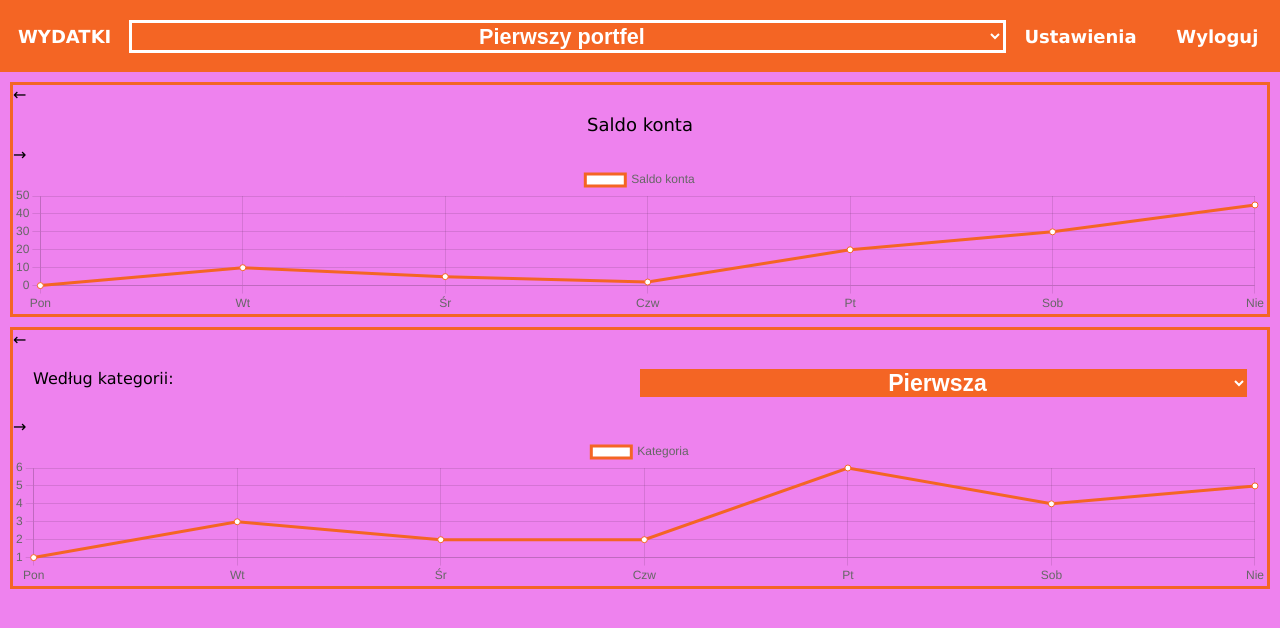
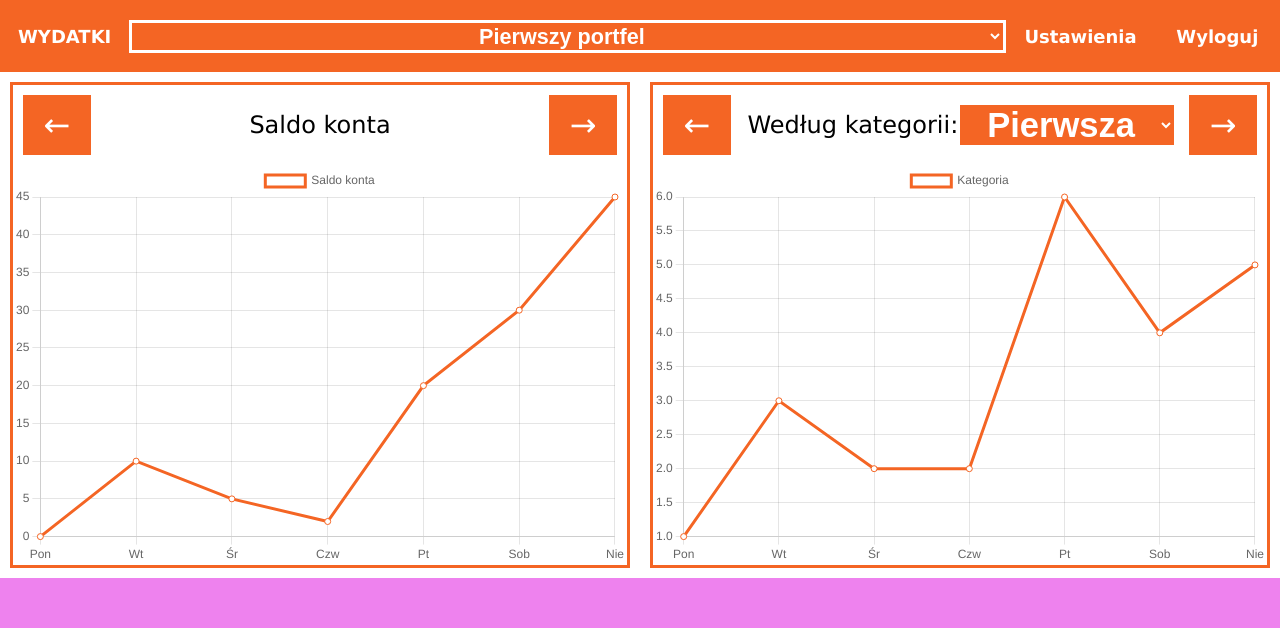
Before and after one commit to Sirmarianus/Analizator_wydatkow, a Flask app: template website/templates/charts.html in a window 1280 px wide. Shown: the top 628 px of the page. Run offline with Flask 2, Linux system fonts and the light colour scheme; the template is opened without the code that fills it, so the values that code supplies are empty.

Commit message:
CSS commit fix

```diff
--- a/website/static/style.css
+++ b/website/static/style.css
@@ -164,6 +164,11 @@ input {
     grid-template-areas: "header-left header-center-left header-center-right header-right";
 }
 
+.header-settings-container {
+    grid-template-columns: 1fr 7fr 1fr;
+    grid-template-areas: "header-left header-center-left header-right";
+}
+
 .header-logo {
     height: 100%;
     padding: 1em;
@@ -193,10 +198,12 @@ input {
     border-color: #ffffff;
     accent-color: #f46524;
     width: 100%;
+    height: 100%;
 }
 
 .header-wallet:hover {
     color: black;
+    cursor: pointer;
 }
 
 .header-settings {
@@ -270,6 +277,8 @@ input {
 }
 
 .nav-key {
+    display: grid;
+    place-content: center;
     grid-area: nav-kv-key;
 }
 
@@ -458,6 +467,7 @@ input {
     margin: 10px;
     border: solid #f46524;
 }
+
 .settings-title {
     font-size: medium;
     font-weight: bold;
@@ -512,3 +522,86 @@ input {
     font-size: medium;
     font-style: italic;
 }
+
+.charts-body {
+    overflow: auto;
+}
+
+.charts-main {
+    background-color: #ffffff;
+    display: grid;
+    grid-template-columns: 1fr 1fr;
+    height: 100%;
+    overflow: auto;
+    grid-template-areas: "chart-left chart-right";
+}
+
+.chart-container1 {
+    /* margin-bottom: 10px; */
+    grid-area: chart-left;
+}
+
+.chart-container2 {
+    /* margin-bottom: 10px; */
+    grid-area: chart-right;
+}
+
+.chart-header {
+    text-align: center;
+    min-height: 5em;
+    display: grid;
+    grid-template-columns: 1fr 5fr 1fr;
+    grid-template-areas: "button-left title button-right";
+}
+
+.chart-button {
+    margin: 10px;
+    display: grid;
+    place-items: center;
+    font-size: xx-large;
+    color: white;
+    background-color: #f46524;
+}
+
+.chart-button:hover {
+    color: black;
+    cursor: pointer;
+}
+
+.chart-button-left {
+    grid-area: button-left;
+}
+
+.chart-button-right {
+    grid-area: button-right;
+}
+
+.chart-title {
+    margin: 5px;
+    font-size: x-large;
+    display: grid;
+    place-content: center;
+    grid-area: title;
+}
+
+.chart {
+    display: grid;
+    place-items: center;
+    min-height: 50vh;
+    width: 100%;
+}
+
+@media screen and (max-width: 768px) {
+    .charts-main {
+        width: 100%;
+        background-color: #ffffff;
+        display: grid;
+        min-height: auto;
+        grid-template-columns: auto;
+        grid-template-areas: "chart-left" "chart-right";
+    }
+}
+
+canvas {
+    width: 100% !important;
+}
```
